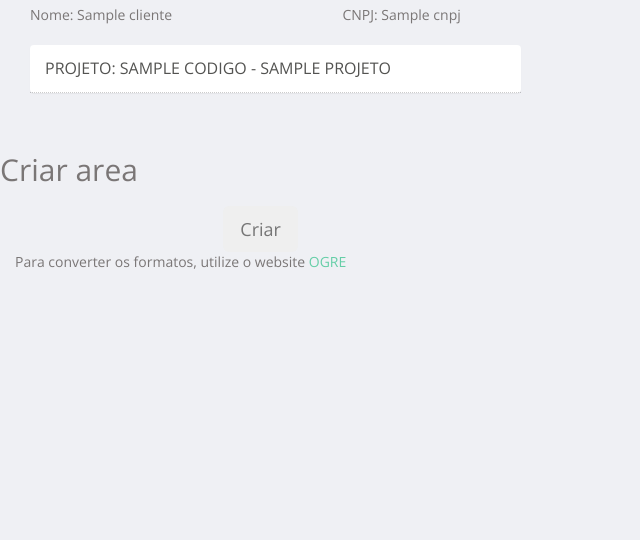
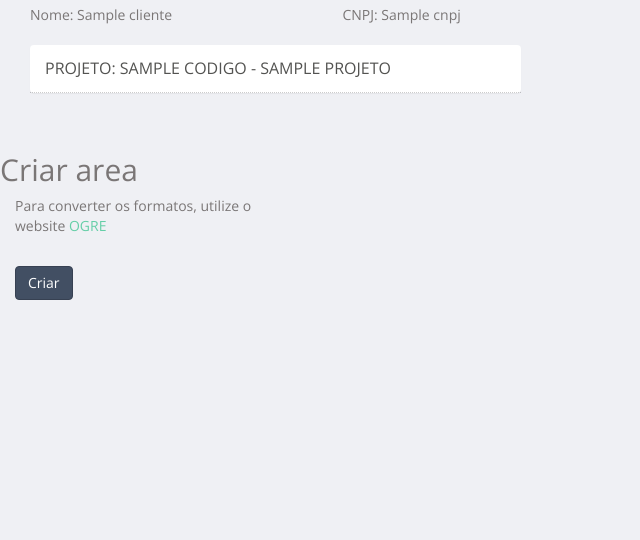
Before and after one commit to jasmimdsantos/tvgeo, a Django app: template templates/impacto/create_area.html in a window 1280 px wide. Shown: the part 198-738 px from the top of the page, without its empty margins (0-640 px from the left). Run offline with Django 3.2, Linux system fonts and the light colour scheme; the template is opened without the code that fills it: most values are stand-ins (such as "Sample title", 1, 10 or a date in 2020); some libraries are stand-ins or nearby versions.

Commit message:
Alterações

```diff
--- a/templates/impacto/create_area.html
+++ b/templates/impacto/create_area.html
@@ -9,18 +9,14 @@
           <h2>Criar area</h2>
           <div class="col-lg-3">
               <form action="/impacto/projetos/perfil_projeto/criar_area/{{ projeto.id }}/" method="POST">
-                  <div class="col-lg-8">
-                      {% csrf_token %}
-                      {{ form|crispy }}
-                  </div>
-                  <div class="col-lg-4" style="padding-top: 10px">
-                      <input class="btn btn-action btn-lg" type="submit" value="Criar">
-                  </div>
-
+                  {% csrf_token %}
+                  {{ form|crispy }}
+                  <p>Para converter os formatos, utilize o website <a href="https://ogre.adc4gis.com/" target="_blank">OGRE</a> </p>
+                  <br/>
+                  <input class="btn btn btn-primary" type="submit" value="Criar">
               </form>
           </div>
       </div>
   </div>
-  <p>Para converter os formatos, utilize o website <a href="https://ogre.adc4gis.com/" target="_blank">OGRE</a> </p>
 
 {% endblock %}
--- a/templates/impacto/create_impacto.html
+++ b/templates/impacto/create_impacto.html
@@ -11,7 +11,9 @@
               <form action="/impacto/projetos/perfil_projeto/criar_impacto_projeto/{{ projeto.id }}/{{ faseprojeto }}/" method="POST">
                   {% csrf_token %}
                   {{ form|crispy }}
-                  <input class="btn btn-action btn-lg" type="submit" value="Criar">
+                  <br/>
+                  <br/>
+                  <input class="btn btn btn-primary" type="submit" value="Criar">
               </form>
           </div>
       </div>
--- a/templates/impacto/edit_area.html
+++ b/templates/impacto/edit_area.html
@@ -11,7 +11,9 @@
               <form action="/impacto/projetos/perfil_projeto/editar_area/{{ area_id }}/" method="POST">
                   {% csrf_token %}
                   {{ form|crispy }}
-                  <input class="btn btn-action btn-lg" type="submit" value="Editar">
+                  <br/>
+                  <br/>
+                  <input class="btn btn btn-primary" type="submit" value="Editar">
               </form>
           </div>
       </div>
--- a/templates/impacto/edit_diagnostico.html
+++ b/templates/impacto/edit_diagnostico.html
@@ -12,7 +12,11 @@
               <form action="/impacto/projetos/perfil_projeto/editar_diagnostico/{{ diagnostico_id }}/" method="POST">
                   {% csrf_token %}
                   {{ form|crispy }}
-                  <input class="btn btn-action btn-lg" type="submit" value="Editar">
+                  <br/>
+                  <br/>
+                  <input class="btn btn btn-primary" type="submit" value="Editar">
+                  <br/>
+                  <br/>
               </form>
           </div>
       </div>
--- a/templates/impacto/lst_projetos.html
+++ b/templates/impacto/lst_projetos.html
@@ -11,7 +11,7 @@
                       {{ form|crispy }}
                   </div>
                   <div class="col-lg-4" style="padding-top: 10px">
-                      <input class="btn btn-action btn-lg" type="submit" value="Enviar">
+                      <input class="btn btn btn-primary" type="submit" value="Buscar">
                   </div>
 
               </form>
```
Also changed, not shown: templates/impacto/create_diagnostico.html (+5 -8 lines), templates/impacto/edit_impacto_projeto.html (+9 -2 lines), templates/impacto/quadro.html (+5 -2 lines).
